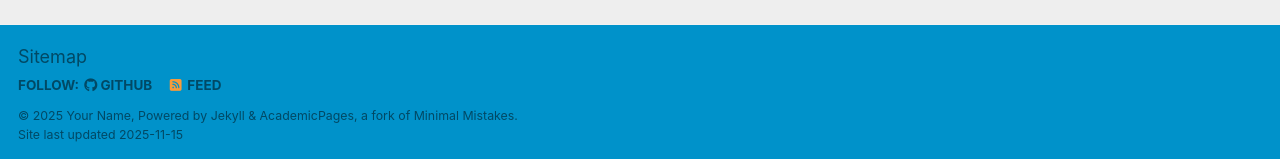
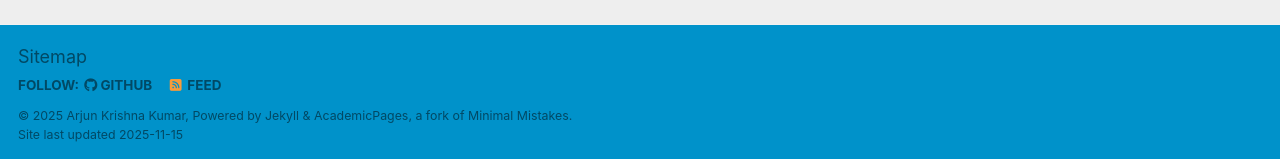
Before and after one commit to arjun-kk/arjun-kk.github.io, a Jekyll site: the page built from _pages/about.md, in a window 1280 px wide and 900 px high, scrolled down 2880 px. Shown: the part 738-897 px from the top of the window. Built offline with Jekyll 4.4.1, drawn with Linux system fonts in a browser that asks for light colours; some web fonts are replaced; a script that is not in the unit is left out.

Commit message:
Update _config.yml

```diff
--- a/_config.yml
+++ b/_config.yml
@@ -11,12 +11,12 @@ locale                   : "en-US"
 site_theme               : "air" # Currently available options are "default", "air"
 title                    : "Arjun Krishna Kumar"
 title_separator          : "-"
-name                     : &name "Your Name"
-description              : &description "Your Name's academic portfolio"   # Update this with a general description of your site, this is the default if not overridden by a page
-url                      : https://academicpages.github.io # The base hostname & protocol for your site e.g. "https://[your GitHub username].github.io",
+name                     : &name "Arjun Krishna Kumar"
+description              : &description "Arjun's Academic Website"   # Update this with a general description of your site, this is the default if not overridden by a page
+url                      : "https://arjun-kk.github.io" # The base hostname & protocol for your site e.g. "https://[your GitHub username].github.io",
                                                            # or if you already have some other page hosted on Github then use "https://[your GitHub username].github.io/[Your Repo Name]"
 baseurl                  : "" # the subpath of your site, e.g. "/blog"
-repository               : "academicpages/academicpages.github.io"
+repository               : "arjun-kk/arjun-kk.github.io"
 
 # Site Author - The following control what appear as part of the author content on the side bar.
 #               If a field is blank the icon and link will not appear, otherwise it will be shown.
```
